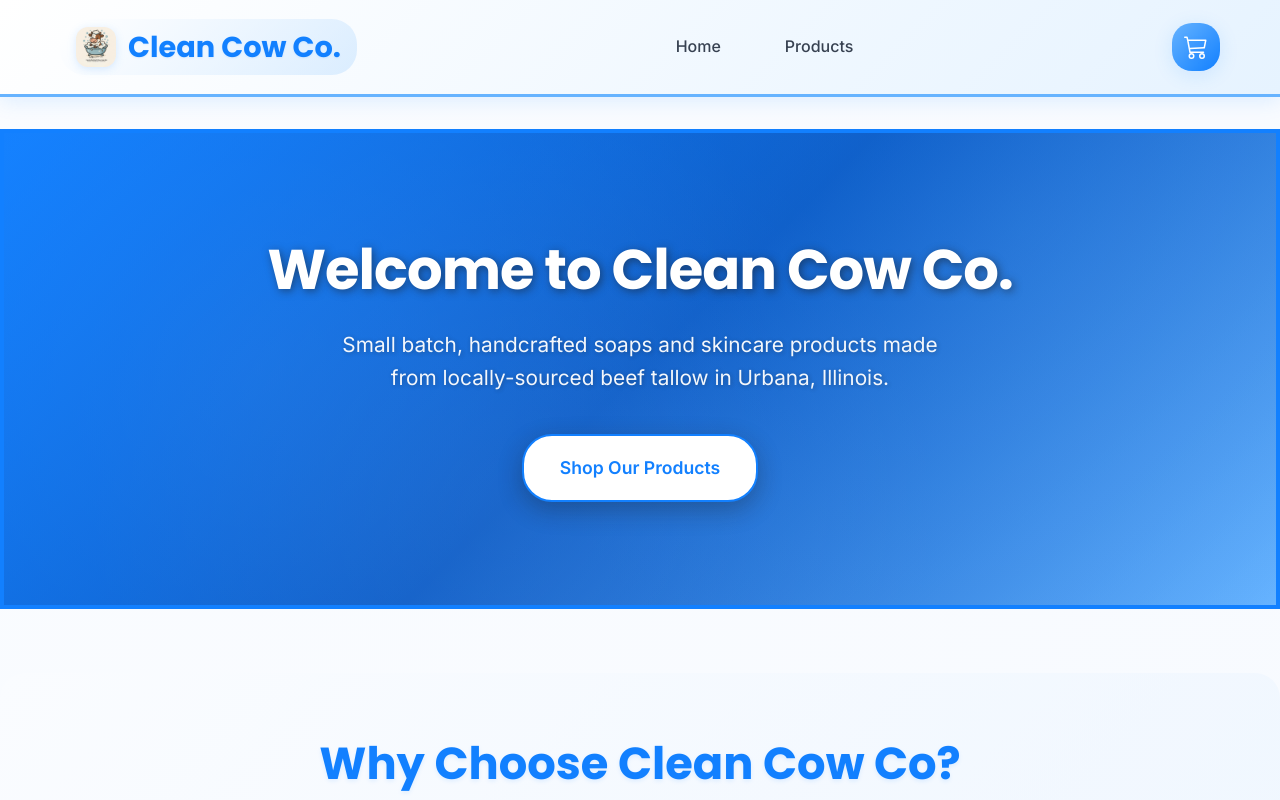
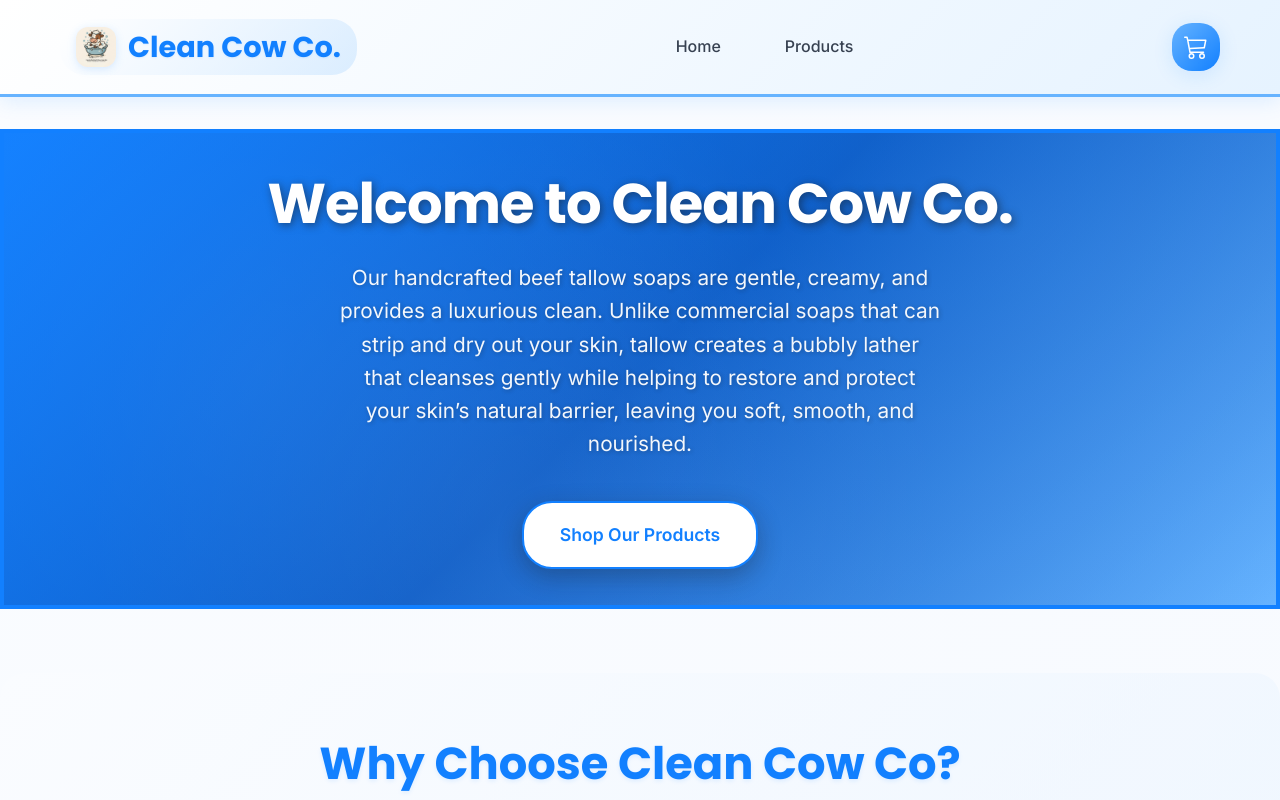
Before and after one commit to pessemaa/clean_cow_co, a Next.js app: page / in a window 1280 px wide. Shown: the top 800 px of the page. Built offline with nearby package versions, Linux system fonts and the light colour scheme; no server answers.

Commit message:
Update page.js

```diff
--- a/app/page.js
+++ b/app/page.js
@@ -36,7 +36,7 @@ export default function Home() {
           <div className={styles.heroContent}>
             <h1>Welcome to Clean Cow Co. </h1>
             <p className={styles.heroSubtitle}>
-              Small batch, handcrafted soaps and skincare products made from locally-sourced beef tallow in Urbana, Illinois.
+              Our handcrafted beef tallow soaps are gentle, creamy, and provides a luxurious clean. Unlike commercial soaps that can strip and dry out your skin, tallow creates a bubbly lather that cleanses gently while helping to restore and protect your skin’s natural barrier, leaving you soft, smooth, and nourished.
             </p>
             <div className={styles.heroButtons}>
               <Link href="/inventory" className="btn btn-primary btn-large">
```
